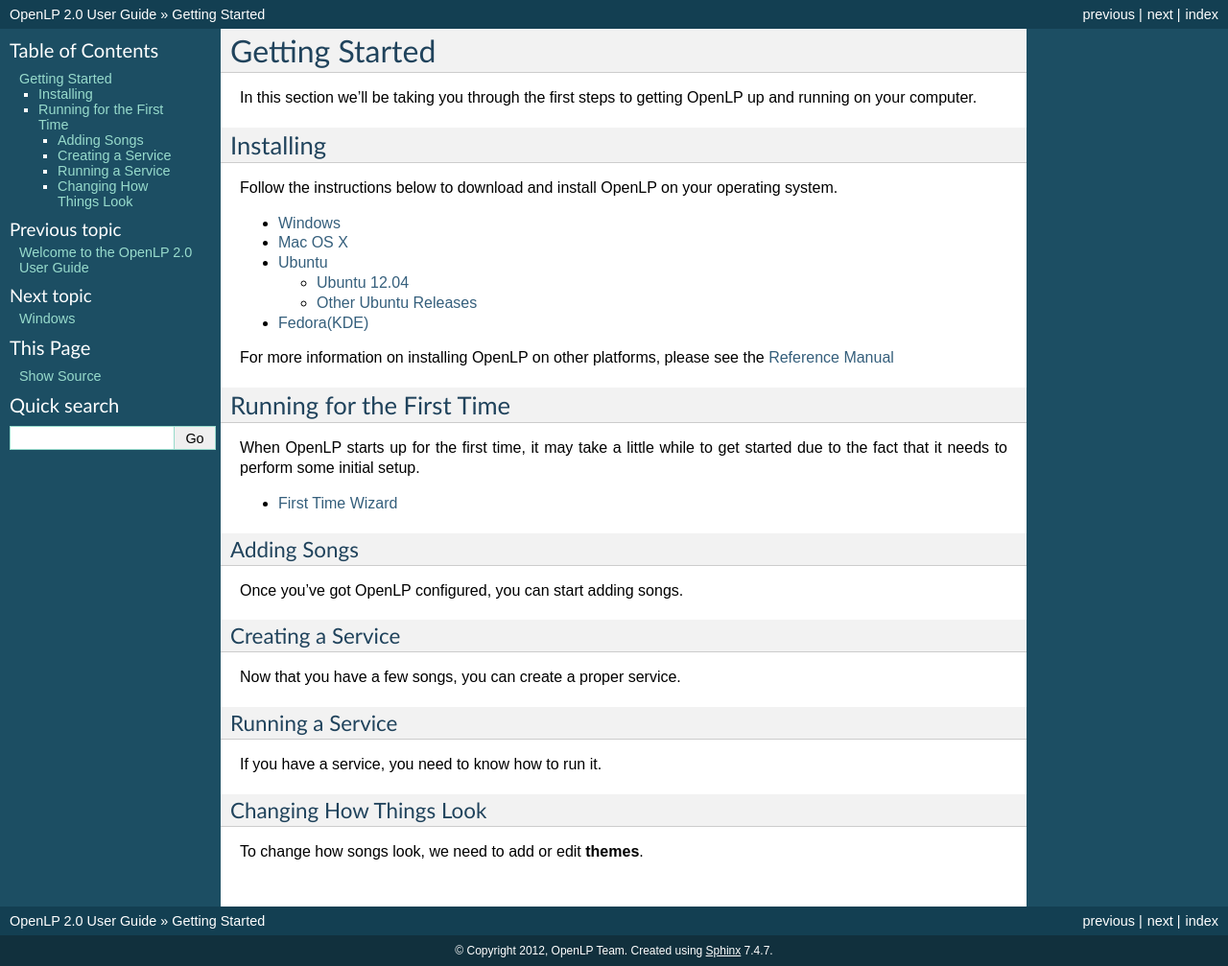
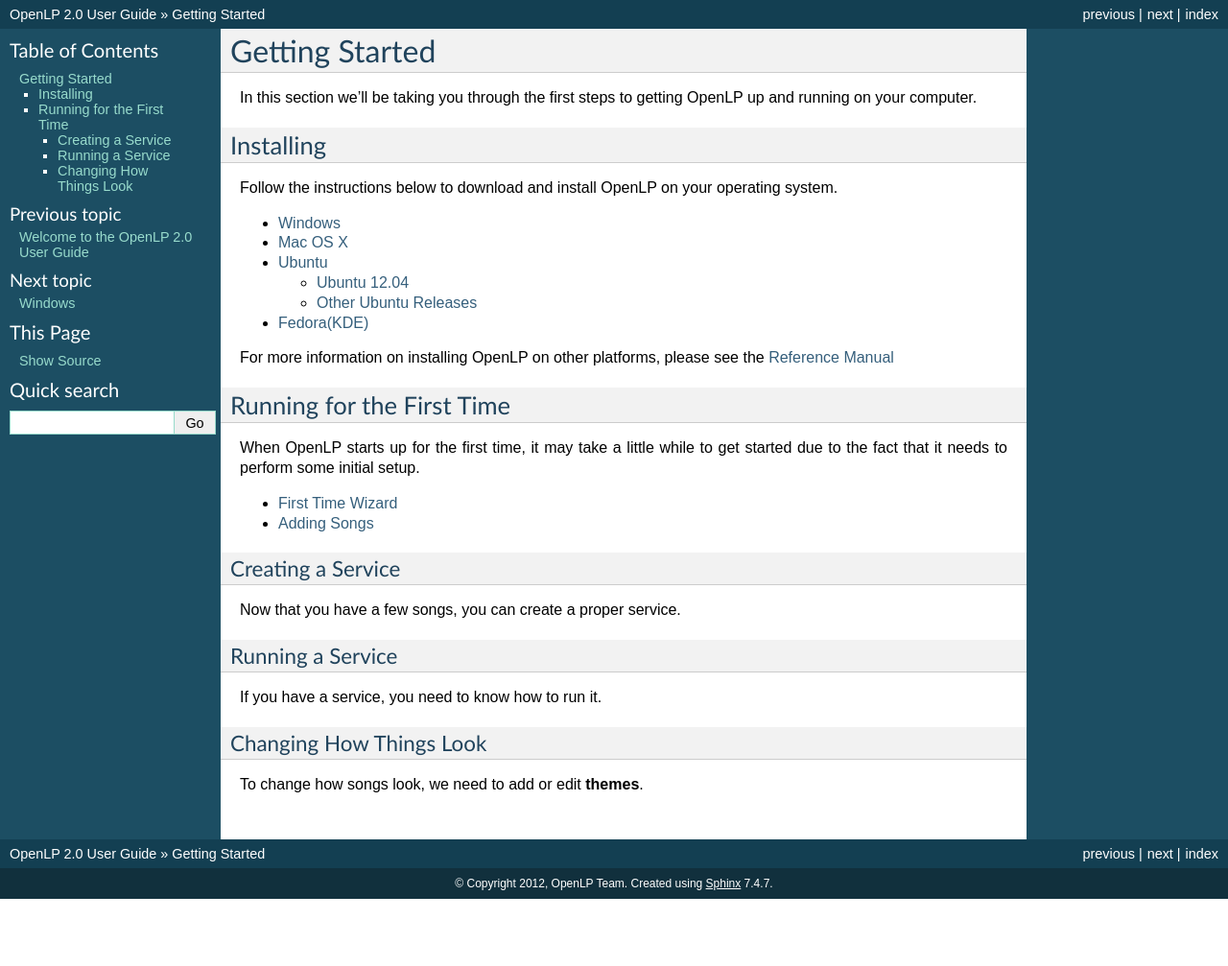
Before and after one commit to kwabenasapong/openpldoc, a Sphinx documentation site: the page built from user-guide/source/getting-started/getting-started.rst, in a window 1280 px wide. Shown: the whole page at 96% size. Built offline with Sphinx 7.4.7, drawn with Linux system fonts in a browser that asks for light colours; after the commit the page ends 937 px from its top, so only the background shows below that.

Commit message:
Moved "adding songs" to its own file.

```diff
--- /dev/null
+++ b/user-guide/source/getting-started/adding-songs.rst
@@ -0,0 +1,5 @@
+.. _adding-songs:
+
+Adding Songs
+============
+Once you've got OpenLP configured, you can start adding songs.
--- a/user-guide/source/getting-started/getting-started.rst
+++ b/user-guide/source/getting-started/getting-started.rst
@@ -27,11 +27,8 @@
 
 .. toctree::
    first-time-wizard
+   adding-songs
    :maxdepth: 2
-
-Adding Songs
-************
-Once you've got OpenLP configured, you can start adding songs.
 
 Creating a Service
 ******************
```
